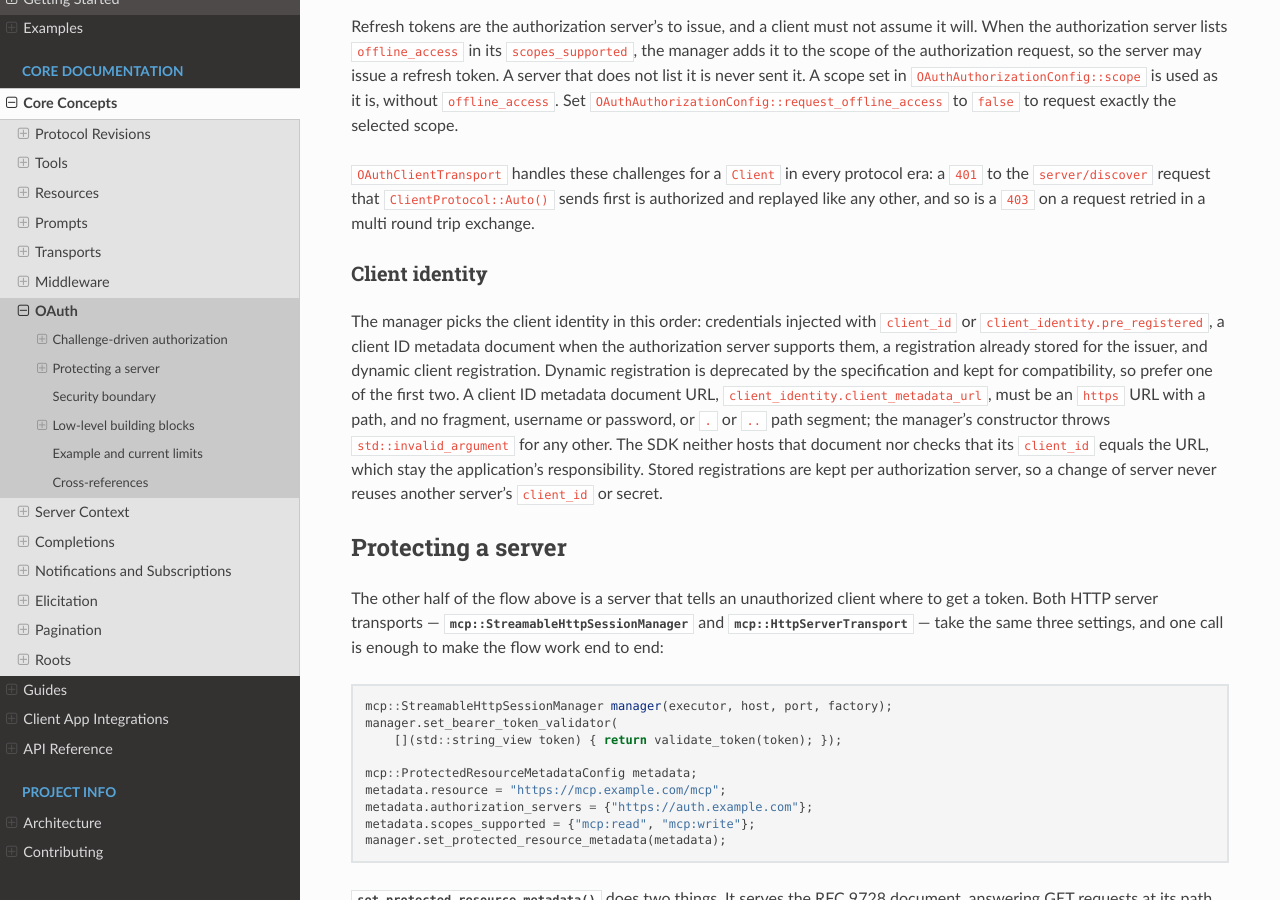
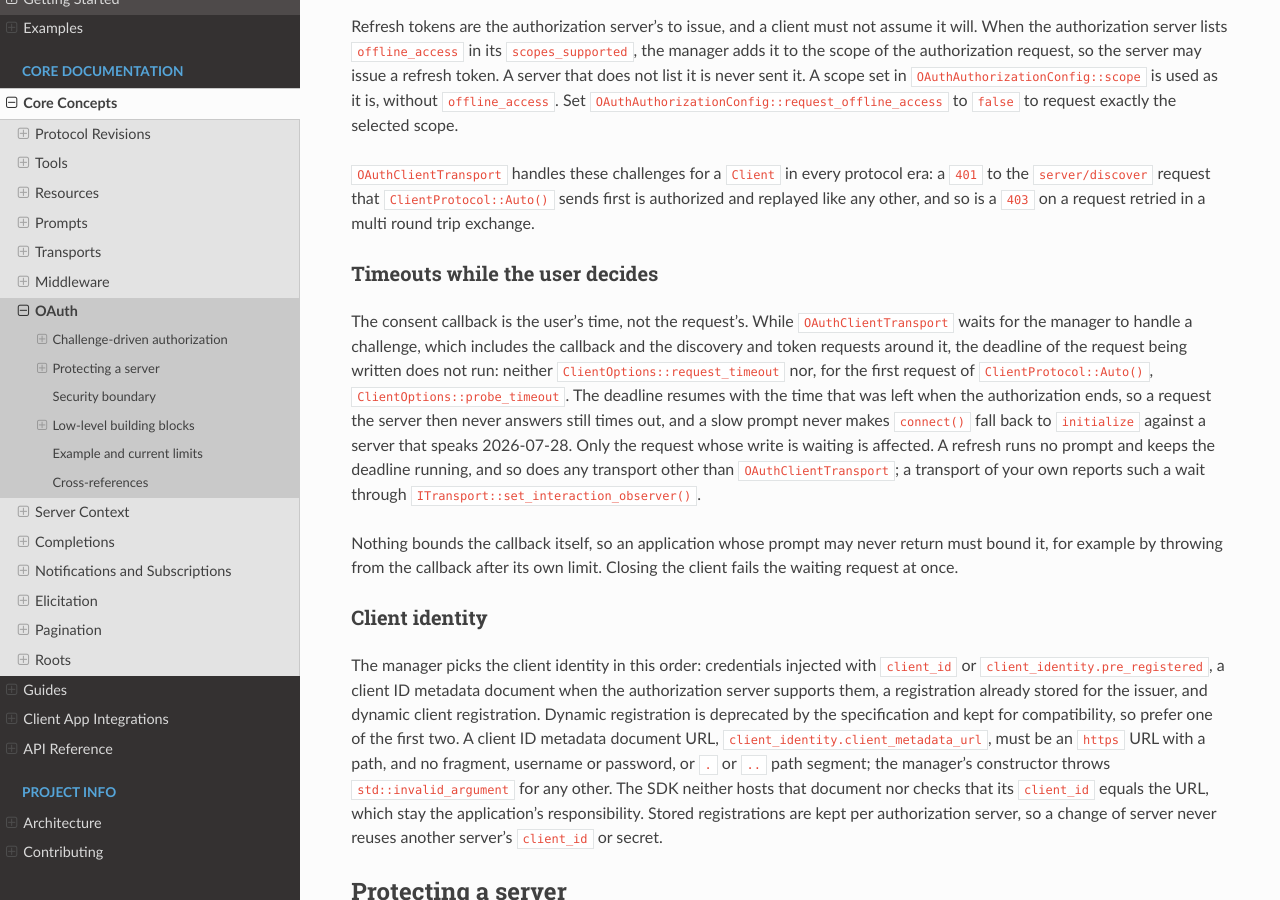
Before and after one commit to yurirocha15/mcp-cpp-sdk, a Sphinx documentation site: the page built from docs/concepts/oauth.rst, in a window 1280 px wide and 900 px high, scrolled down 2554 px. Built offline with Sphinx 7.4.7 and the Read the Docs theme 3.1.0, drawn with Linux system fonts in a browser that asks for light colours.

Commit message:
docs: document timeouts around interactive authorization
The OAuth concepts page now says that the deadline of a request, and the
probe timeout of ClientProtocol::Auto(), do not run while
OAuthClientTransport waits for the manager to handle a challenge; that the
deadline resumes with the time that was left; what is and is not covered;
and that the consent callback itself is unbounded, so an application
whose prompt may not return must bound it.

The docs build without warnings for this page.

```diff
--- a/docs/concepts/oauth.rst
+++ b/docs/concepts/oauth.rst
@@ -161,6 +161,27 @@ protocol era: a ``401`` to the ``server/discover`` request that
 ``ClientProtocol::Auto()`` sends first is authorized and replayed like any
 other, and so is a ``403`` on a request retried in a multi round trip
 exchange.
+
+Timeouts while the user decides
+~~~~~~~~~~~~~~~~~~~~~~~~~~~~~~~
+
+The consent callback is the user's time, not the request's.
+While ``OAuthClientTransport`` waits for the manager to handle a challenge,
+which includes the callback and the discovery and token requests around it, the
+deadline of the request being written does not run: neither
+``ClientOptions::request_timeout`` nor, for the first request of
+``ClientProtocol::Auto()``, ``ClientOptions::probe_timeout``. The deadline
+resumes with the time that was left when the authorization ends, so a request
+the server then never answers still times out, and a slow prompt never makes
+``connect()`` fall back to ``initialize`` against a server that speaks
+2026-07-28. Only the request whose write is waiting is affected. A refresh runs
+no prompt and keeps the deadline running, and so does any transport other than
+``OAuthClientTransport``; a transport of your own reports such a wait through
+``ITransport::set_interaction_observer()``.
+
+Nothing bounds the callback itself, so an application whose prompt may never
+return must bound it, for example by throwing from the callback after its own
+limit. Closing the client fails the waiting request at once.
 
 Client identity
 ~~~~~~~~~~~~~~~
```
Also changed, not shown: CHANGELOG.md (+3 -1 lines).
